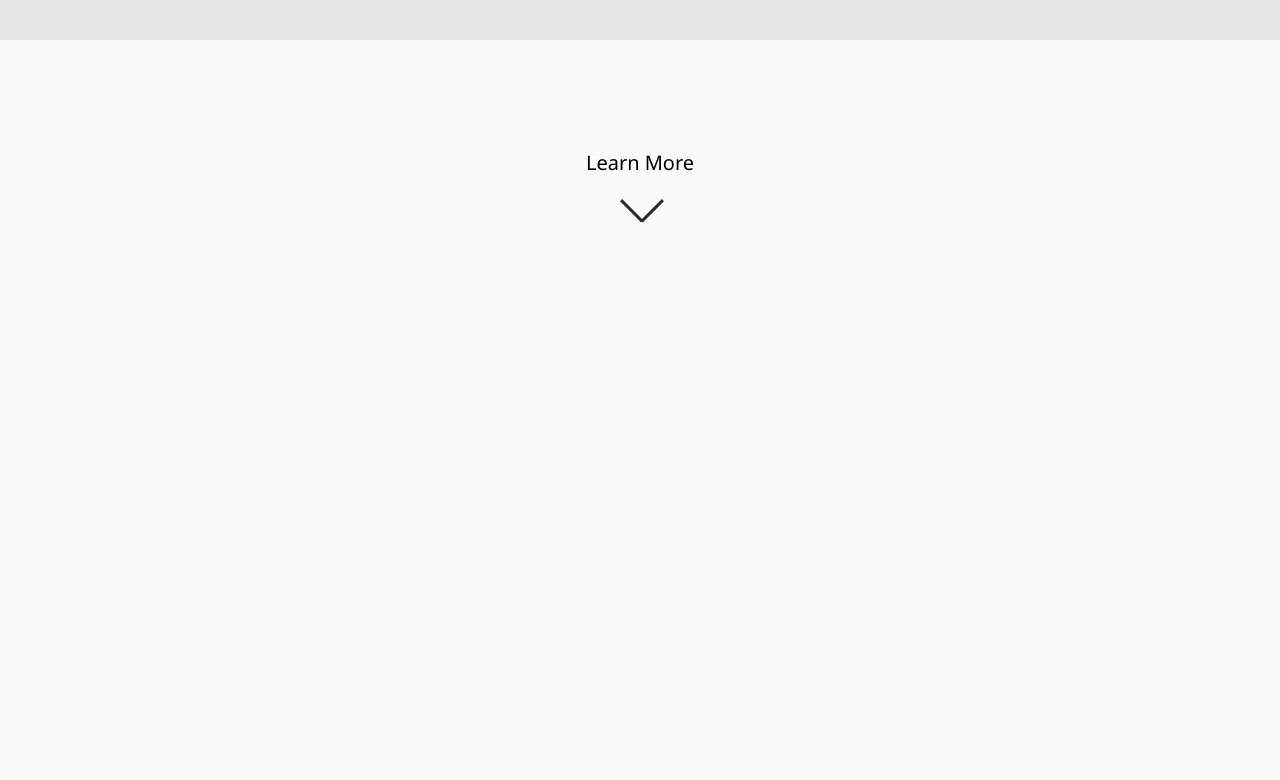
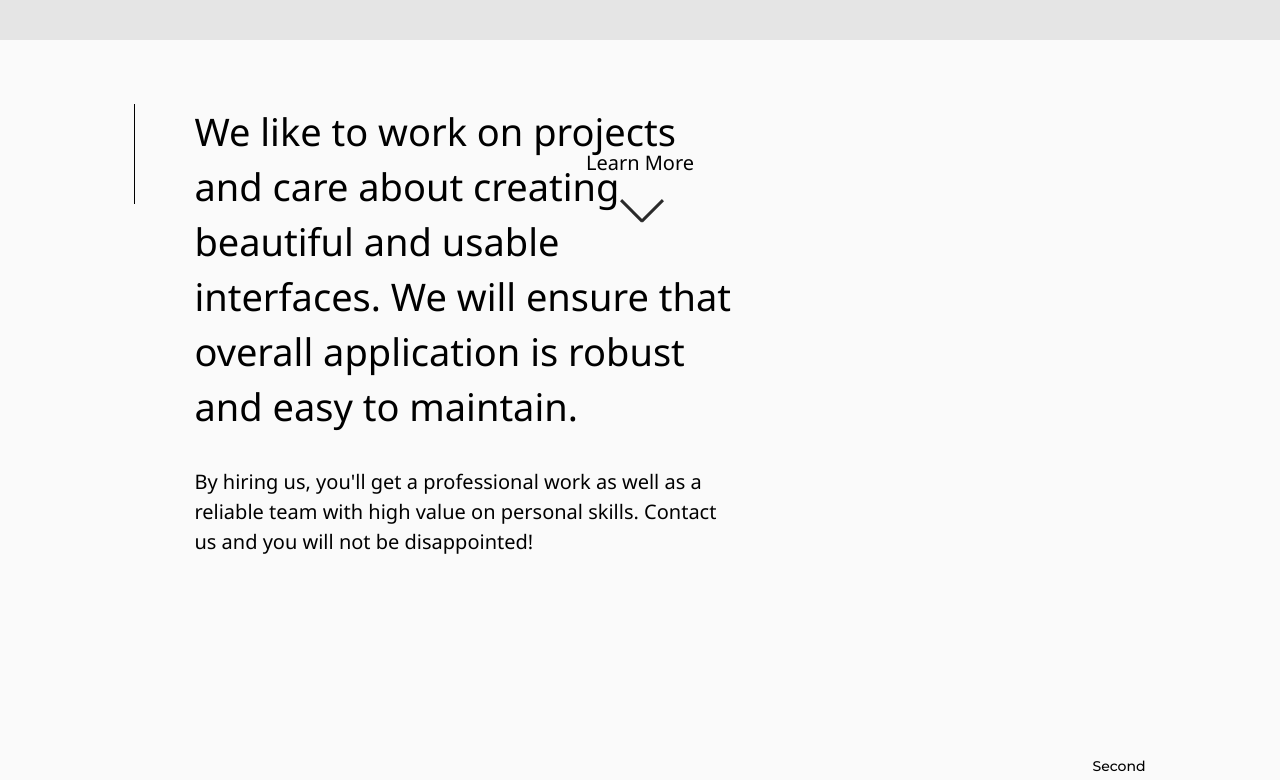
Before and after one commit to antonMandrichenko/company, a Next.js app: page / in a window 1280 px wide. Shown: the part 760-1540 px from the top of the page. Built offline with nearby package versions, Linux system fonts and the light colour scheme.

Commit message:
Projects preview is began

```diff
--- /dev/null
+++ b/components/Home/FirstProjectReviewBlock.tsx
@@ -0,0 +1,46 @@
+import React from "react";
+import { makeStyles, createStyles, Theme, Typography } from "@material-ui/core";
+
+const useStyles = makeStyles((theme: Theme) =>
+  createStyles({
+    root: {
+      paddingLeft: "10%",
+      height: 300,
+      width: 600,
+      position: "relative",
+      "&:before": {
+        content: '""',
+        borderLeft: `solid 1px ${theme.palette.text.primary}`,
+        position: "absolute",
+        left: 0,
+        top: 0,
+        zIndex: 1,
+        height: 100,
+      },
+    },
+    margin: {
+      marginTop: "2rem"
+    }
+  })
+);
+
+const FirstProjectReviewBlock: React.SFC = () => {
+  const classes = useStyles();
+
+  return (
+    <div className={classes.root}>
+      <Typography variant="subtitle1">
+        We like to work on projects and care about creating beautiful and usable
+        interfaces. We will ensure that overall application is robust and easy
+        to maintain.
+      </Typography>
+      <Typography variant="body1" className={classes.margin}>
+        By hiring us, you'll get a professional work as well as a reliable team
+        with high value on personal skills. Contact us and you will not be
+        disappointed!
+      </Typography>
+    </div>
+  );
+};
+
+export default FirstProjectReviewBlock;
--- /dev/null
+++ b/components/Home/ProjectsPreview.tsx
@@ -0,0 +1,45 @@
+import React from "react";
+import { makeStyles, createStyles, Theme } from "@material-ui/core";
+import FirstProjectReviewBlock from "./FirstProjectReviewBlock";
+
+const useStyles = makeStyles((theme: Theme) =>
+  createStyles({
+    root: {
+      display: "flex",
+      width: "79%",
+      padding: "5% 0",
+      height: "100vh",
+      margin: "0 auto 10%",
+      justifyContent: "space-between",
+      [theme.breakpoints.down("sm")]: {
+        flexDirection: "column",
+      },
+    },
+    block: {
+      alignSelf: "flex-start",
+      [theme.breakpoints.down("sm")]: {
+        alignSelf: "center",
+      },
+    },
+    lastBlock: {
+      alignSelf: "flex-end",
+      [theme.breakpoints.down("sm")]: {
+        alignSelf: "center",
+      },
+    },
+  })
+);
+
+const ProjectsPreview: React.SFC = () => {
+  const classes = useStyles();
+  return (
+    <div className={classes.root}>
+      <div className={classes.block}>
+        <FirstProjectReviewBlock />
+      </div>
+      <div className={classes.lastBlock}>Second</div>
+    </div>
+  );
+};
+
+export default ProjectsPreview;
--- a/components/Layer.tsx
+++ b/components/Layer.tsx
@@ -13,9 +13,7 @@ const useStyles = makeStyles(() =>
 
 interface IProps {}
 
-export default function Layer({
-  children,
-}: React.PropsWithChildren<IProps>) {
+export default function Layer({ children }: React.PropsWithChildren<IProps>) {
   const classes = useStyles();
 
   return (
--- a/components/theme.tsx
+++ b/components/theme.tsx
@@ -32,7 +32,12 @@ const theme = createMuiTheme({
     body1: {
       fontSize: 20,
       fontFamily: "Noto Sans"
-    }
+    },
+    subtitle1: {
+      fontSize: 38,
+      fontFamily: "Noto Sans",
+      lineHeight: 1.45
+    },
   },
 });
 
--- a/pages/index.tsx
+++ b/pages/index.tsx
@@ -1,16 +1,16 @@
-import React, { useRef } from "react";
+import React from "react";
 import MainTitle from "../components/Home/MainTitle";
 import Layer from "../components/Layer";
 import LearnMore from "../components/Home/LearnMore";
 import FirstSlide from "../components/Home/FirstSlide";
+import ProjectsPreview from "../components/Home/ProjectsPreview";
 
 export default function Index() {
-  const divRef = useRef<HTMLDivElement>(null);
   const onScrollDown = () => {
-    console.log("smoooth");
-    if (divRef && divRef.current) {
-      divRef.current.scrollIntoView({ behavior: "smooth" });
-    }
+    scrollTo({
+      top: innerHeight,
+      behavior: "smooth"
+  });
   };
   return (
     <Layer>
@@ -18,9 +18,7 @@ export default function Index() {
         <MainTitle />
         <LearnMore onScrollDown={onScrollDown} />
       </FirstSlide>
-
-      <div style={{ height: "120vh" }}></div>
-      <div ref={divRef}></div>
+      <ProjectsPreview />
     </Layer>
   );
 }
```
